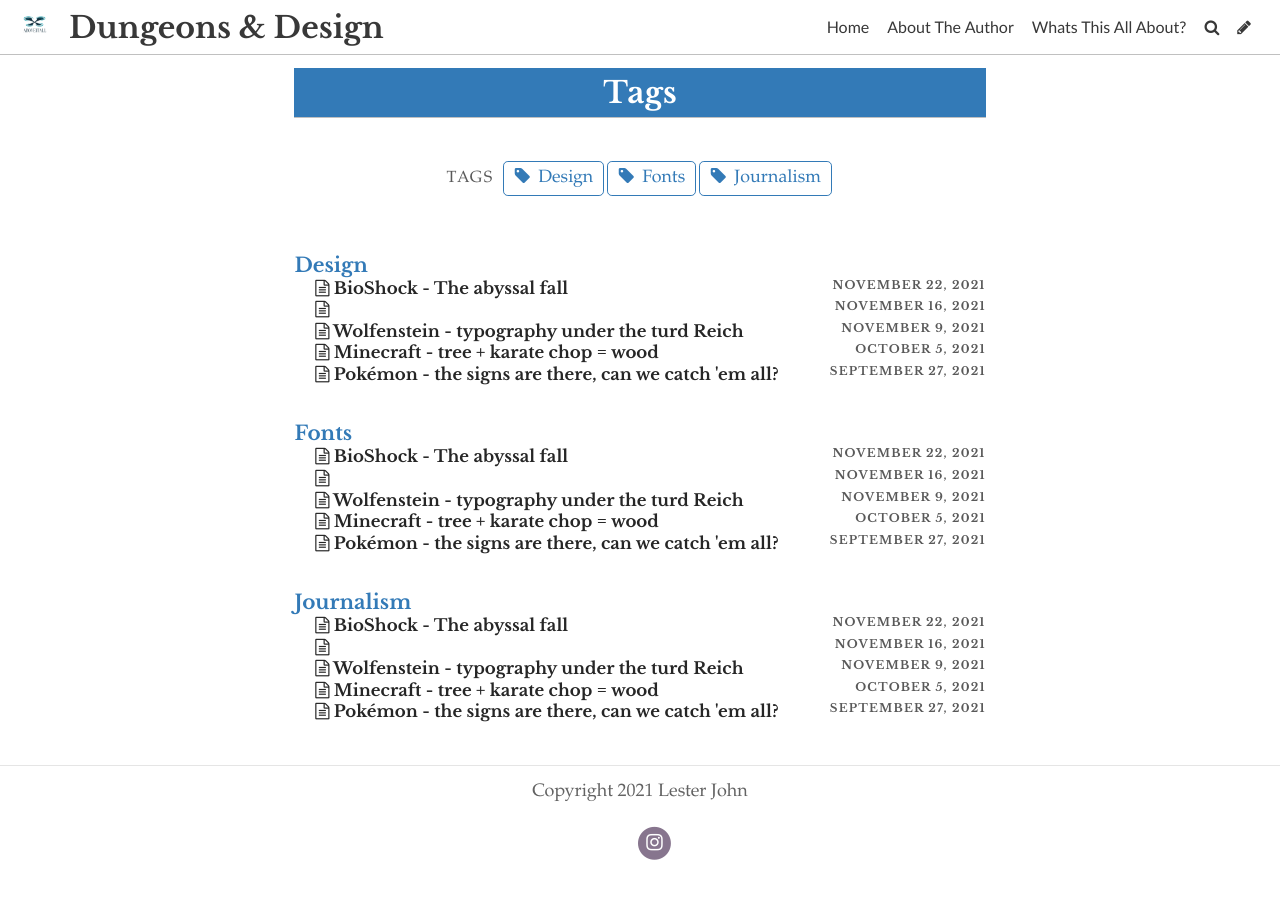
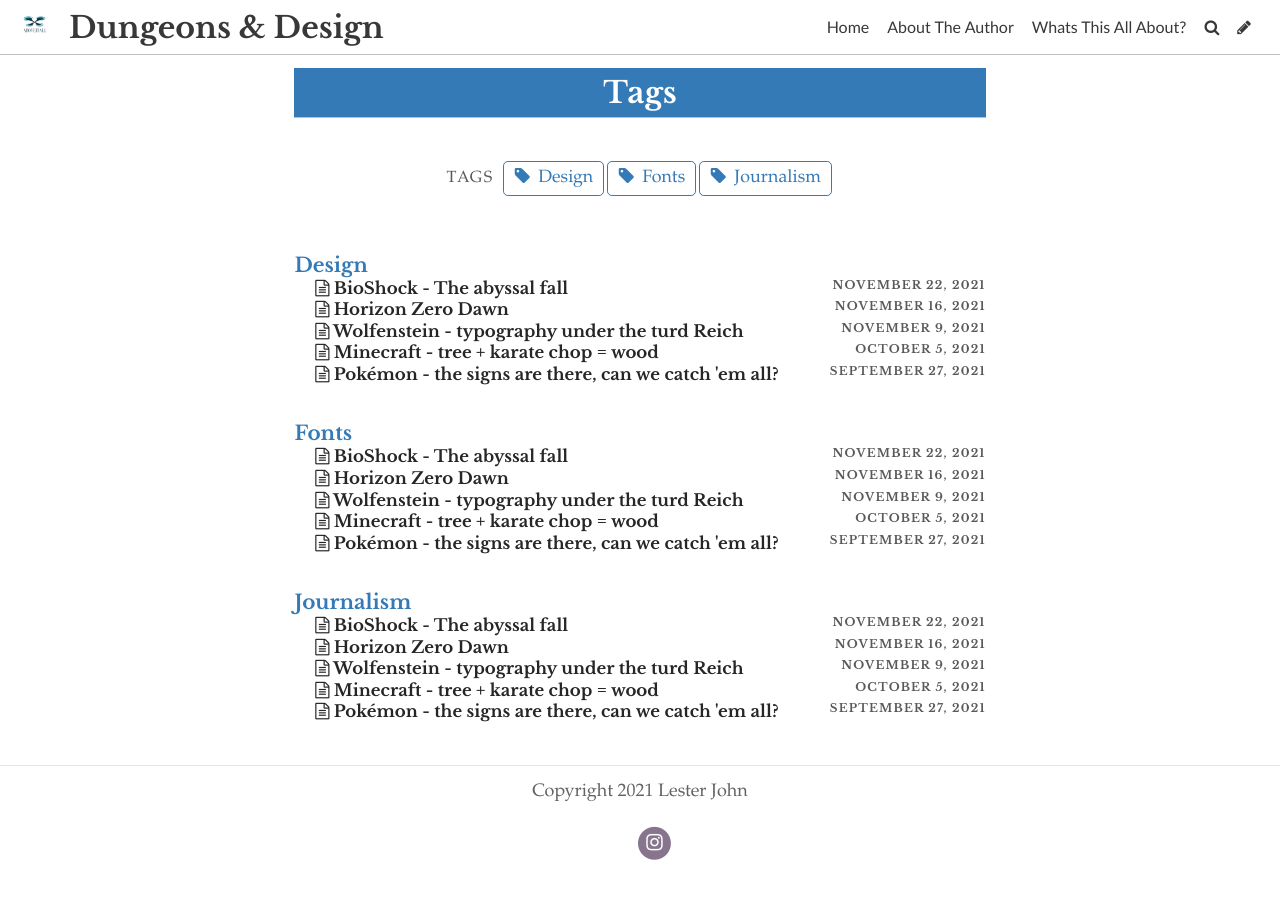
Before and after one commit to LJOHN15/emergence, a Jekyll site: the page built from pages/tags.md, in a window 1280 px wide. Built offline with Jekyll 4.4.1, drawn with Linux system fonts in a browser that asks for light colours; some web fonts are replaced.

Commit message:
Update Post “2021-11-22-horizon-zero-dawn”

```diff
--- a/_posts/2021-11-22-horizon-zero-dawn.md
+++ b/_posts/2021-11-22-horizon-zero-dawn.md
@@ -1,6 +1,6 @@
 ---
 layout: post
-title: " "
+title: " Horizon Zero Dawn"
 date: 2021-11-16T17:36:12.997Z
 image: ../uploads/bioshock-60-x-30-in-.gif
 title_color: "#ffffff"
```
